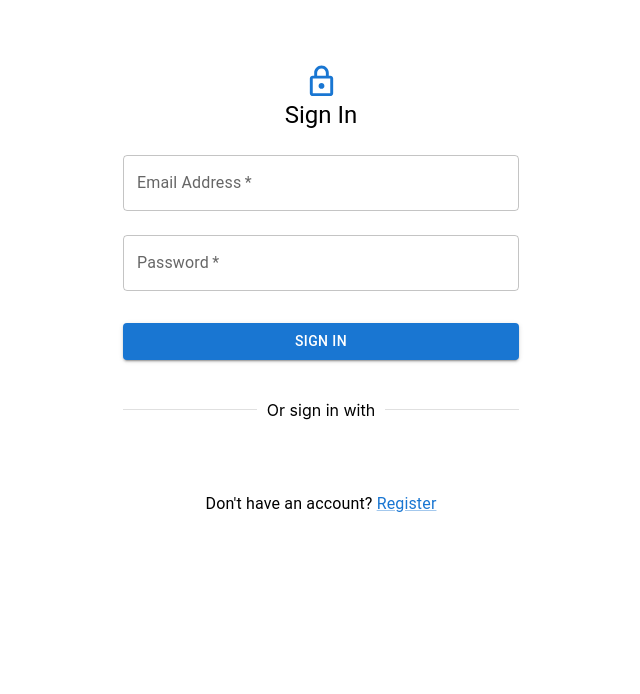
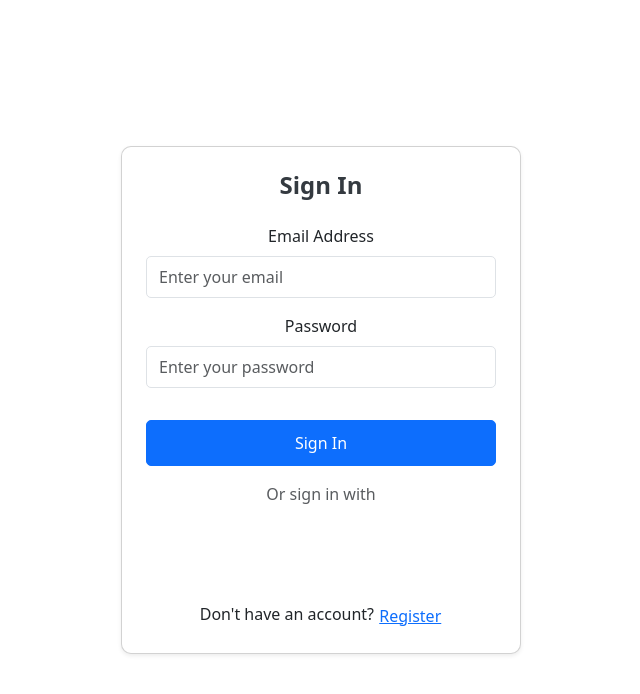
Before and after one commit to impoer/nbhtn-web, a React (Create React App) app: page /login in a window 1280 px wide. Shown: the top 694 px of the page, without its empty margins (319-959 px from the left). Built offline with nearby package versions, Linux system fonts and the light colour scheme.

Commit message:
update styles

```diff
--- a/package.json
+++ b/package.json
@@ -20,8 +20,10 @@
     "@types/react": "^18.3.12",
     "@types/react-dom": "^18.3.1",
     "@types/react-redux": "^7.1.34",
+    "bootstrap": "^5.3.3",
     "jwt-decode": "^4.0.0",
     "react": "^18.3.1",
+    "react-bootstrap": "^2.10.5",
     "react-codemirror2": "^8.0.0",
     "react-dom": "^18.3.1",
     "react-github-corner": "^2.5.0",
--- a/src/App.tsx
+++ b/src/App.tsx
@@ -2,6 +2,7 @@ import { Provider } from 'react-redux';
 import store from './store/store';
 import { GoogleOAuthProvider } from '@react-oauth/google';
 import WrapperPage from './pages/WrapperPage';
+import 'bootstrap/dist/css/bootstrap.min.css';
 import './App.css';
 
 function App() {
--- a/src/pages/AuthPage.tsx
+++ b/src/pages/AuthPage.tsx
@@ -1,10 +1,7 @@
-import React, { useState, useCallback } from 'react';
-import { Box, Button, Container, TextField, Typography, Grid, Divider, Link } from '@mui/material';
-import LockOutlinedIcon from '@mui/icons-material/LockOutlined';
+import React, { useState, useCallback, useEffect } from 'react';
+import { Container, Form, Button, Card, Row, Col, Modal } from 'react-bootstrap';
+import { useNavigate } from 'react-router-dom';
 import GoogleLoginButton from '../components/GoogleLoginButton';
-import { useNavigate } from 'react-router-dom';
-import ErrorPopup from '../components/ErrorPopup';
-import SuccessPopup from '../components/SuccessPopup';
 import { useAppDispatch } from '../store/store';
 import { setToken } from '../store/userSlice';
 import { ULR } from '../utils';
@@ -19,29 +16,30 @@ const AuthPage: React.FC = () => {
     const [successMessage, setSuccessMessage] = useState<string | null>(null);
     const navigate = useNavigate();
 
-    const handleCloseErrorPopup = () => {
-        setError(null);
-    };
+    const handleCloseErrorModal = () => setError(null);
+    const handleCloseSuccessModal = () => setSuccessMessage(null);
 
-    const handleSuccess = () => {
-        setSuccessMessage('Operation completed successfully!');
-    };
-
-    const handleCloseSuccessPopup = () => {
-        setSuccessMessage(null);
-    };
+    const isEmailValid = email.includes('@') && email.includes('.');
+    const isPasswordValid = password.length >= 8;
 
     const handleEmailPasswordSubmit = async (event: React.FormEvent) => {
         event.preventDefault();
+        if (!isEmailValid) {
+            setError("Invalid email format. Please enter a valid email.");
+            return;
+        }
+        if (!isPasswordValid) {
+            setError("Password should be at least 8 characters long.");
+            return;
+        }
+
         const url = isLogin ? `${ULR}/login` : `${ULR}/register`;
         const requestData = isLogin ? { email, password } : { name, email, password };
 
         try {
             const response = await fetch(url, {
                 method: 'POST',
-                headers: {
-                    'Content-Type': 'application/json',
-                },
+                headers: { 'Content-Type': 'application/json' },
                 body: JSON.stringify(requestData),
             });
 
@@ -53,122 +51,148 @@ const AuthPage: React.FC = () => {
                     dispatch(setToken(data.access_token));
                     navigate('/');
                 } else {
-                    handleSuccess()
+                    setSuccessMessage('Registration completed successfully!');
                     navigate('/login');
-                    setIsLogin(true)
+                    setIsLogin(true);
                 }
             } else {
                 const errorData = await response.json();
-                console.error(errorData)
                 setError(errorData.message);
             }
         } catch (error) {
             console.error('Error:', error);
-            setError("We have no this user");
+            setError("User not found or server error occurred.");
         }
     };
 
-    const handleNameChange = useCallback((e: React.ChangeEvent<HTMLInputElement>) => {
-        setName(e.target.value);
-    }, []);
+    const handleNameChange = useCallback((e: React.ChangeEvent<HTMLInputElement>) => setName(e.target.value), []);
+    const handleEmailChange = useCallback((e: React.ChangeEvent<HTMLInputElement>) => setEmail(e.target.value), []);
+    const handlePasswordChange = useCallback((e: React.ChangeEvent<HTMLInputElement>) => setPassword(e.target.value), []);
 
-    const handleEmailChange = useCallback((e: React.ChangeEvent<HTMLInputElement>) => {
-        setEmail(e.target.value);
-    }, []);
+    useEffect(() => {
+        let timer: NodeJS.Timeout;
+        if (error) {
+            timer = setTimeout(handleCloseErrorModal, 3000);
+        }
+        return () => clearTimeout(timer);
+    }, [error]);
 
-    const handlePasswordChange = useCallback((e: React.ChangeEvent<HTMLInputElement>) => {
-        setPassword(e.target.value);
-    }, []);
+    useEffect(() => {
+        let timer: NodeJS.Timeout;
+        if (successMessage) {
+            timer = setTimeout(handleCloseSuccessModal, 3000);
+        }
+        return () => clearTimeout(timer);
+    }, [successMessage]);
 
     return (
-        <Container component="main" maxWidth="xs">
-            <Box display="flex" flexDirection="column" alignItems="center" marginTop={8}>
-                <LockOutlinedIcon fontSize="large" color="primary" />
-                <Typography component="h1" variant="h5">
+        <Container fluid="sm" className="d-flex align-items-center justify-content-center min-vh-100">
+            <Card className="p-4 shadow-sm w-100" style={{ maxWidth: '400px', borderRadius: '10px' }}>
+                <Card.Title className="text-center mb-4" style={{ fontWeight: 'bold', fontSize: '1.5rem', color: '#343a40' }}>
                     {isLogin ? 'Sign In' : 'Register'}
-                </Typography>
-                <Box component="form" onSubmit={handleEmailPasswordSubmit} noValidate sx={{ mt: 1 }}>
+                </Card.Title>
+                <Form onSubmit={handleEmailPasswordSubmit}>
                     {!isLogin && (
-                        <TextField
-                            margin="normal"
-                            required
-                            fullWidth
-                            id="name"
-                            label="Full Name"
-                            name="name"
-                            autoComplete="name"
+                        <Form.Group className="mb-3" controlId="name">
+                            <Form.Label>Full Name</Form.Label>
+                            <Form.Control
+                                type="text"
+                                placeholder="Enter your full name"
                                 value={name}
                                 onChange={handleNameChange}
+                                required
+                                className="py-2"
+                                style={{ borderRadius: '5px' }}
                             />
+                        </Form.Group>
                     )}
-                    <TextField
-                        margin="normal"
-                        required
-                        fullWidth
-                        id="email"
-                        label="Email Address"
-                        name="email"
+                    <Form.Group className="mb-3" controlId="email">
+                        <Form.Label>Email Address</Form.Label>
+                        <Form.Control
+                            type="email"
+                            placeholder="Enter your email"
                             value={email}
                             onChange={handleEmailChange}
+                            isInvalid={!isEmailValid && email.length > 0}
+                            required
+                            className="py-2"
+                            style={{ borderRadius: '5px' }}
                         />
-                    <TextField
-                        margin="normal"
-                        required
-                        fullWidth
-                        name="password"
-                        label="Password"
+                        <Form.Control.Feedback type="invalid">
+                            Please enter a valid email.
+                        </Form.Control.Feedback>
+                    </Form.Group>
+                    <Form.Group className="mb-3" controlId="password">
+                        <Form.Label>Password</Form.Label>
+                        <Form.Control
                             type="password"
-                        id="password"
-                        autoComplete={isLogin ? 'current-password' : 'new-password'}
+                            placeholder="Enter your password"
                             value={password}
                             onChange={handlePasswordChange}
+                            isInvalid={!isPasswordValid && password.length > 0}
+                            required
+                            className="py-2"
+                            style={{ borderRadius: '5px' }}
                         />
-                    <Button
-                        type="submit"
-                        fullWidth
-                        variant="contained"
-                        sx={{ mt: 3, mb: 2 }}
-                    >
+                        <Form.Control.Feedback type="invalid">
+                            Password should be at least 8 characters long.
+                        </Form.Control.Feedback>
+                    </Form.Group>
+                    <Button variant="primary" type="submit" className="w-100 mt-3" style={{ borderRadius: '5px', padding: '10px', fontSize: '1rem' }}>
                         {isLogin ? 'Sign In' : 'Register'}
                     </Button>
+                </Form>
 
-                    <Divider sx={{ mt: 3, mb: 2 }}>Or sign in with</Divider>
+                <div className="text-center my-3 text-muted">Or sign in with</div>
 
-                    <Grid container spacing={2} justifyContent="center" alignItems="center">
-                        <Grid item>
+                <Row className="justify-content-center my-2">
+                    <Col xs="auto">
                         <GoogleLoginButton />
-                        </Grid>
-                    </Grid>
+                    </Col>
+                </Row>
 
-                    <Grid container justifyContent="center" sx={{ mt: 2 }}>
-                        <Grid item>
+                <div className="text-center mt-4">
                     {isLogin ? (
-                                <Typography>
+                        <div>
                             Don't have an account?{' '}
-                                    <Link href="#" onClick={() => setIsLogin(false)}>
+                            <Button variant="link" onClick={() => setIsLogin(false)} className="p-0" style={{ fontSize: '1rem' }}>
                                 Register
-                                    </Link>
-                                </Typography>
+                            </Button>
+                        </div>
                     ) : (
-                                <Typography>
+                        <div>
                             Already have an account?{' '}
-                                    <Link href="#" onClick={() => setIsLogin(true)}>
+                            <Button variant="link" onClick={() => setIsLogin(true)} className="p-0" style={{ fontSize: '1rem' }}>
                                 Sign In
-                                    </Link>
-                                </Typography>
+                            </Button>
+                        </div>
                     )}
-                        </Grid>
-                    </Grid>
-                </Box>
-            </Box>
-            {error && <ErrorPopup errorMessage={error} onClose={handleCloseErrorPopup} />}
+                </div>
+            </Card>
 
-            <SuccessPopup
-                successMessage={successMessage}
-                duration={5000}
-                onClose={handleCloseSuccessPopup}
-            />
+            <Modal show={!!error} onHide={handleCloseErrorModal}>
+                <Modal.Header closeButton>
+                    <Modal.Title>Error</Modal.Title>
+                </Modal.Header>
+                <Modal.Body>{error}</Modal.Body>
+                <Modal.Footer>
+                    <Button variant="secondary" onClick={handleCloseErrorModal}>
+                        Close
+                    </Button>
+                </Modal.Footer>
+            </Modal>
 
+            <Modal show={!!successMessage} onHide={handleCloseSuccessModal}>
+                <Modal.Header closeButton>
+                    <Modal.Title>Success</Modal.Title>
+                </Modal.Header>
+                <Modal.Body>{successMessage}</Modal.Body>
+                <Modal.Footer>
+                    <Button variant="primary" onClick={handleCloseSuccessModal}>
+                        Close
+                    </Button>
+                </Modal.Footer>
+            </Modal>
         </Container>
     );
 };
```
Also changed, not shown: 1 other file (tests, documents, lock files or other folders). Lines whose indentation alone changed are shown as unchanged.
